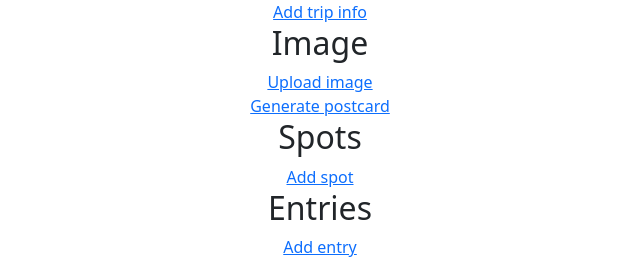
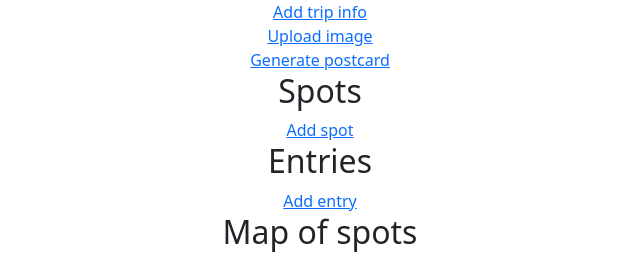
Before and after one commit to Skidmeister/cs50_travel_log, a Flask app: template templates/trip.html in a window 1280 px wide. Shown: the part 142-401 px from the top of the page, without its empty margins (320-960 px from the left). Run offline with Flask 3, Linux system fonts and the light colour scheme; the template is opened without the code that fills it, so the values that code supplies are empty; parts of the project's set-up code (start-up, migrations or seed data) failed here and were passed over; some libraries are stand-ins or nearby versions.

Commit message:
Well working app, that needs stylistic touch and missuse handling.

```diff
--- a/templates/trip.html
+++ b/templates/trip.html
@@ -35,14 +35,19 @@
 <div>
     <a href="{{ url_for('add_trip_info', id = trip['id']) }}">Add trip info</a>
 </div>
-<h2> Image </h2>
+
 {% if image %}
     <img src="{{ url_for('serve_file', filename= image) }}" alt="Trip Image" class="trip_size">
+    <div>
+        <a href="{{ url_for('upload_image', trip_id = trip['id']) }}">Change image</a>
+    </div>
+{% else %}
+    <div>
+        <a href="{{ url_for('upload_image', trip_id = trip['id']) }}">Upload image</a>
+    </div>
 {% endif %}
 
-<div>
-    <a href="{{ url_for('upload_image', trip_id = trip['id']) }}">Upload image</a>
-</div>
+
 <div>
     <a href="{{ url_for('generate_postcard', trip_id = trip['id']) }}">Generate postcard</a>
 </div>
@@ -86,6 +91,7 @@
 <div>
     <a href="{{ url_for('add_entry', trip_id = trip['id']) }}">Add entry</a>
 </div>
+<h2>Map of spots</h2>
 <!-- Include Folium JavaScript -->
 <script src="https://unpkg.com/leaflet/dist/leaflet.js"></script>
 <!-- Display the map -->
```
